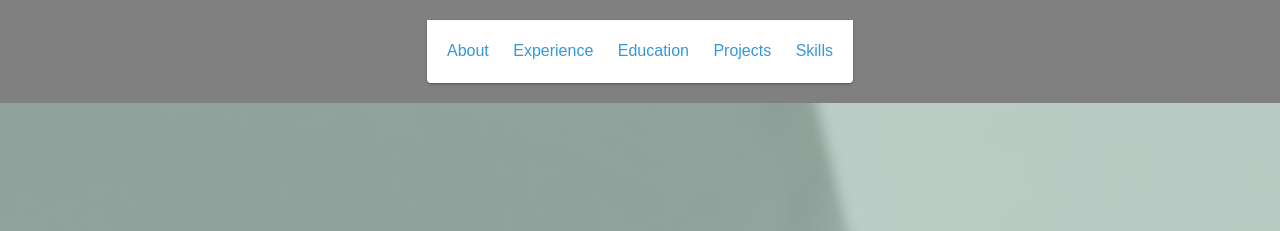
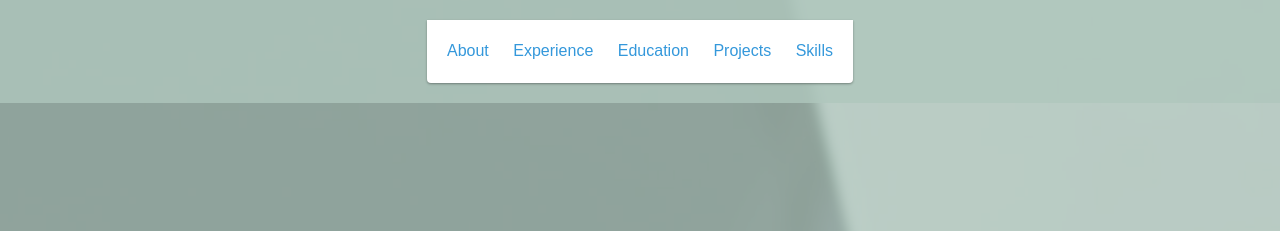
Before and after one commit to ThyDarkReaper/ThyDarkReaper.github.io, a website: page index.html in a window 1280 px wide. Shown: the top 231 px of the page. Drawn offline with nearby package versions, Linux system fonts and the light colour scheme.

Commit message:
Update styles.css

```diff
--- a/css/styles.css
+++ b/css/styles.css
@@ -19,7 +19,7 @@ body {
 }
 
 header {
-    background-color: grey;
+    background-color: rgba(176,199,189,0.8);
     color: white;
     padding: 20px;
     text-align: center;
```
